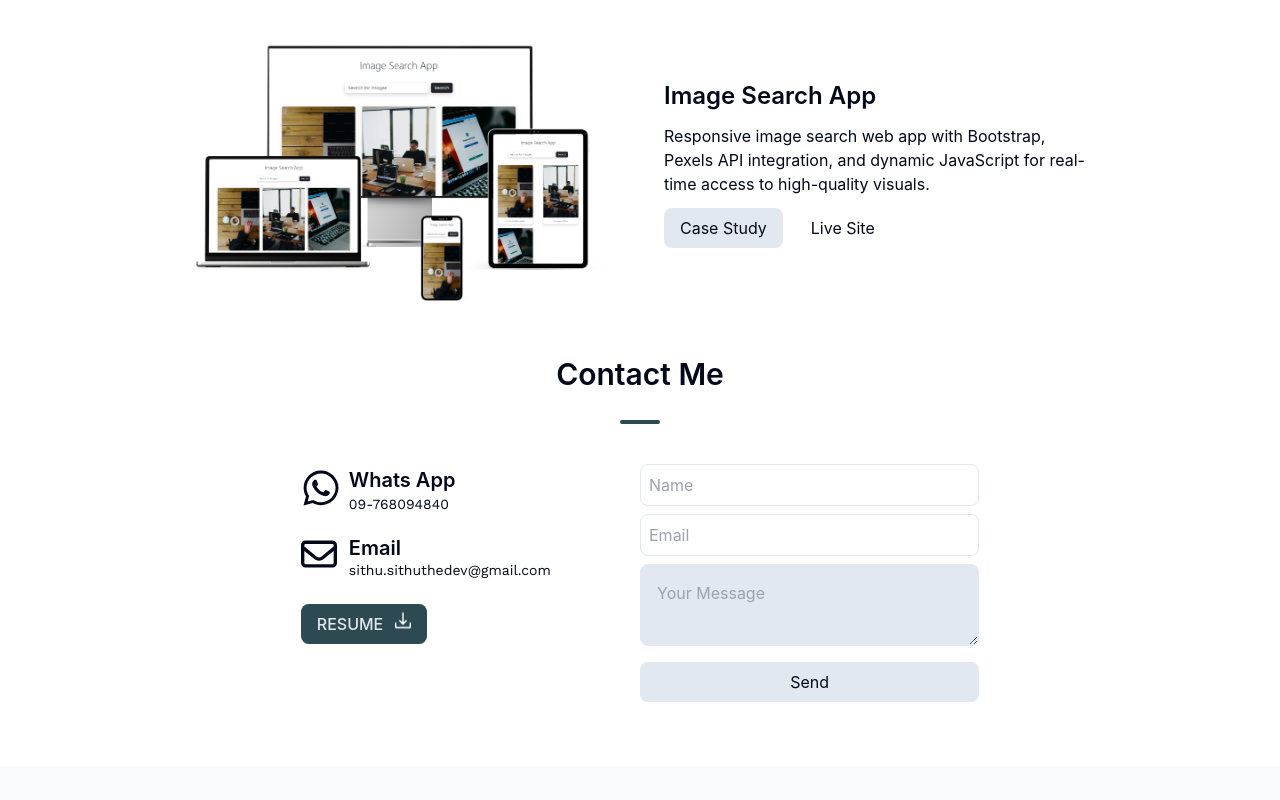
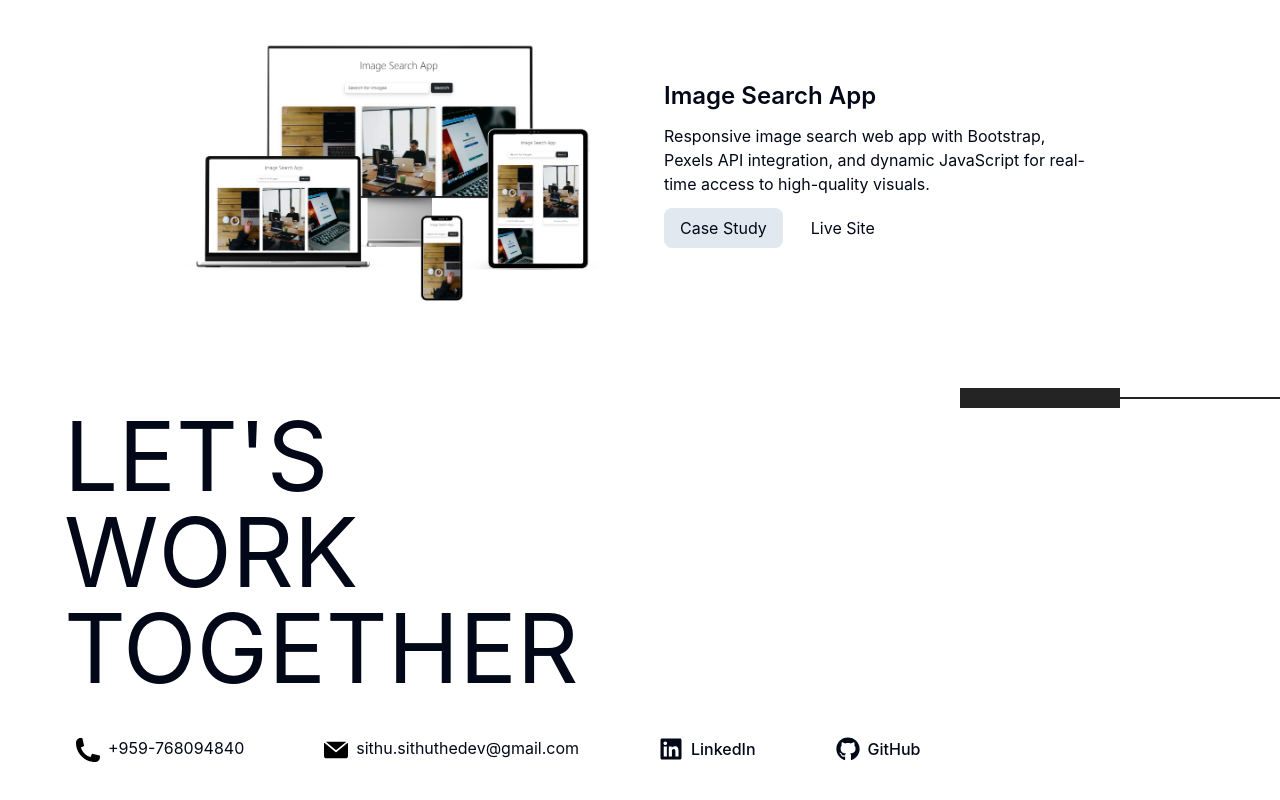
Before and after one commit to Sithu-Aung-Khant/Devfolio_01, a React (Vite) app: page / in a window 1280 px wide. Shown: the part 1986-2786 px from the top of the page. Built offline with nearby package versions, Linux system fonts and the light colour scheme.

Commit message:
complete work-together component

```diff
--- a/src/App.jsx
+++ b/src/App.jsx
@@ -37,7 +37,7 @@ function App() {
       {/* <Skills /> */}
       {/* <Qualification /> */}
       <Projects />
-      <ContactMe />
+      {/* <ContactMe /> */}
       {/* <Footer /> */}
       <WorkTogether isDark={isDark} />
     </div>
--- a/src/components/foot/WorkTogether.jsx
+++ b/src/components/foot/WorkTogether.jsx
@@ -1,10 +1,10 @@
 import { FontAwesomeIcon } from "@fortawesome/react-fontawesome";
-import { faLinkedin, faLinkedinIn } from "@fortawesome/free-brands-svg-icons";
+import { faLinkedin, faGithub } from "@fortawesome/free-brands-svg-icons";
 
 const WorkTogether = ({ isDark }) => {
   return (
     <section id="work_together">
-      <div className="container mx-auto h-dvh bg-slate-50 dark:bg-black pt-16 pl-16">
+      <div className="container mx-auto h-dvh pt-16 pl-16">
         <div className="flex justify-end items-center -mr-8">
           <div className="w-40 h-5 bg-black dark:bg-dim_white"></div>
           <div className="w-40 h-0.5 bg-black dark:bg-dim_white"></div>
@@ -12,34 +12,36 @@ const WorkTogether = ({ isDark }) => {
         <div className="lg:text-8xl">LET'S</div>
         <div className="lg:text-8xl">WORK</div>
         <div className="lg:text-8xl">TOGETHER</div>
-        <div className="flex items-center gap-16 pt-10 pl-3">
+        <div className="flex items-center gap-20 pt-10 pl-3">
           {/* PHONE */}
           <div className="phone">
             {isDark ? (
-              <img src="./phone&email/7.svg" alt="" className="size-8 inline" />
+              <img src="./phone&email/7.svg" alt="" className="size-6 inline" />
             ) : (
-              <img src="./phone&email/6.svg" alt="" className="size-8 inline" />
+              <img src="./phone&email/6.svg" alt="" className="size-6 inline" />
             )}
-            <span className="pl-2">+959-768094840</span>
+            <span className="pl-2 ">+959-768094840</span>
           </div>
           {/* EMAIL */}
           <div className="email">
             {isDark ? (
-              <img src="./phone&email/9.svg" alt="" className="size-8 inline" />
+              <img src="./phone&email/9.svg" alt="" className="size-6 inline" />
             ) : (
-              <img src="./phone&email/8.svg" alt="" className="size-8 inline" />
+              <img src="./phone&email/8.svg" alt="" className="size-6 inline" />
             )}
-            <span className="pl-2 hover:underline">
+            <span className="pl-2 hover:underline ">
               sithu.sithuthedev@gmail.com
             </span>
           </div>
           {/* LINKEDIN */}
-          <div className="linkedin">
-            <a href="#" target="_blank" className="flex items-center">
-              <FontAwesomeIcon className="size-8" icon={faLinkedin} />
-              <span className="pl-2 hover:underline">Sithu Aung Khant</span>
-            </a>
-          </div>
+          <a href="#" target="_blank" className="flex items-center">
+            <FontAwesomeIcon className="size-6" icon={faLinkedin} />
+            <span className="pl-2 hover:underline font-medium">LinkedIn</span>
+          </a>
+          <a href="#" target="_blank" className="flex items-center">
+            <FontAwesomeIcon className="size-6" icon={faGithub} />
+            <span className="pl-2 hover:underline font-medium">GitHub</span>
+          </a>
         </div>
       </div>
     </section>
```
